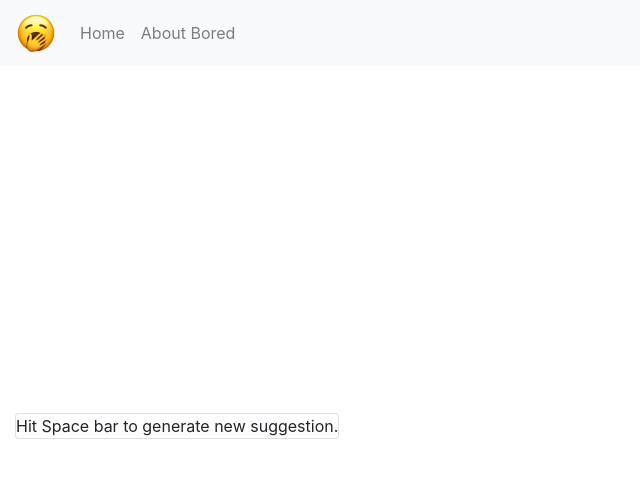
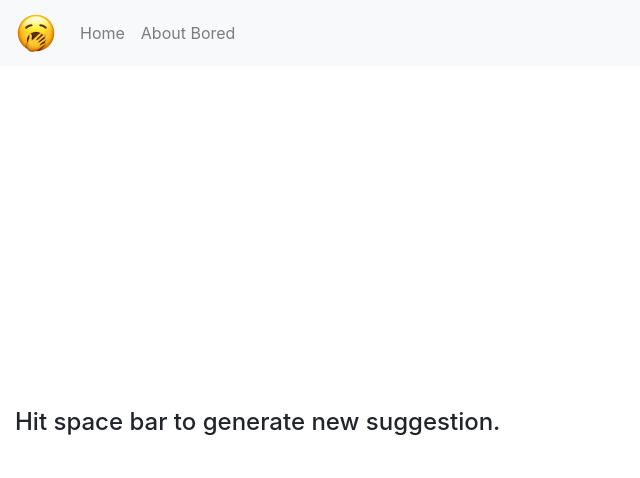
Before and after one commit to heyitsyuliya/bored, a React (Create React App) app: page / in a window 1280 px wide. Shown: the top 478 px of the page, without its empty margins (0-640 px from the left). Built offline with nearby package versions, Linux system fonts and the light colour scheme.

Commit message:
refactor: switching up EmptyState component to not use bootstrap components

```diff
--- a/src/components/EmptyState/index.js
+++ b/src/components/EmptyState/index.js
@@ -1,6 +1,12 @@
 import React from "react";
-import { Card } from "react-bootstrap";
+import "../../styles/EmptyState.css";
 
 export default function EmptyState() {
-  return <Card>Hit Space bar to generate new suggestion.</Card>;
+  return (
+    <>
+      <div id="landing-page">
+        <h4>Hit space bar to generate new suggestion.</h4>
+      </div>
+    </>
+  );
 }
--- a/src/components/Generator/RandomActivity.js
+++ b/src/components/Generator/RandomActivity.js
@@ -1,6 +1,6 @@
 import { Container, Card, ListGroup, ListGroupItem } from "react-bootstrap";
 import React from "react";
-import "../../styles/Generator.css";
+import "../../styles/RandomActivity.css";
 
 export default function RandomActivity(props) {
   const activity = props.activity.activity.toLowerCase();
--- a/src/styles/EmptyState.css
+++ b/src/styles/EmptyState.css
@@ -0,0 +1,13 @@
+#landing-page {
+  animation: breathe 2s ease-in-out;
+}
+
+@keyframes breathe {
+  from {
+    top: 0px;
+  }
+
+  to {
+    top: 100px;
+  }
+}
```
